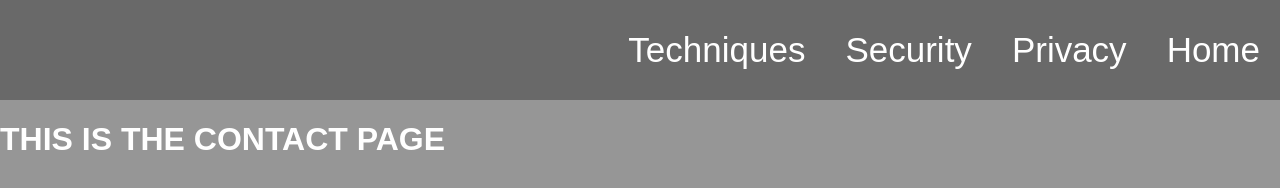
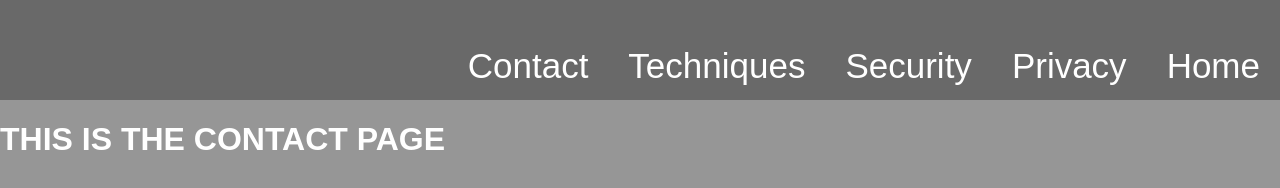
Before and after one commit to KaranVani/CyberSecurityWebsite, a plain HTML site: page contact.html in a window 1280 px wide. Shown: the top 188 px of the page. Drawn offline with Linux system fonts and the light colour scheme.

Commit message:
just added the contact page to all other pages

```diff
--- a/contact.html
+++ b/contact.html
@@ -8,12 +8,13 @@
 
 <body>
 	<header>
-  		<nav>
-			<a href="index.html">Home</a>
-			<a href="privacy.html">Privacy</a>
-			<a href="Security.html">Security</a>
-			<a href="Techniques.html">Techniques</a>
-		</nav>
+		<ul class="listz">
+			<li class="listzz"><a href="index.html">Home</a></li>
+			<li class="listzz"><a href="privacy.html">Privacy</a></li>
+			<li class="listzz"><a href="security.html">Security</a></li>
+			<li class="listzz"><a href="techniques.html">Techniques</a></li>
+			<li class="listzz"><a href="contact.html">Contact</a></li>
+		</ul>
 	</header>
 	<main>
   		<h1>THIS IS THE CONTACT PAGE</h1>
```
Also changed, not shown: index.html (+3 -2 lines), privacy.html (+7 -6 lines), security.html (+7 -6 lines), techniques.html (+1 -0 lines).
